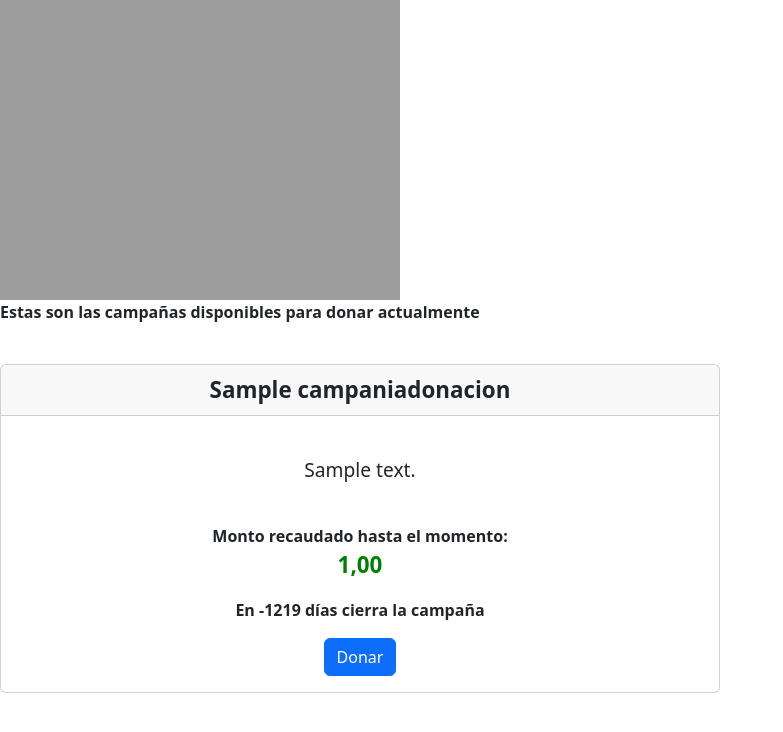
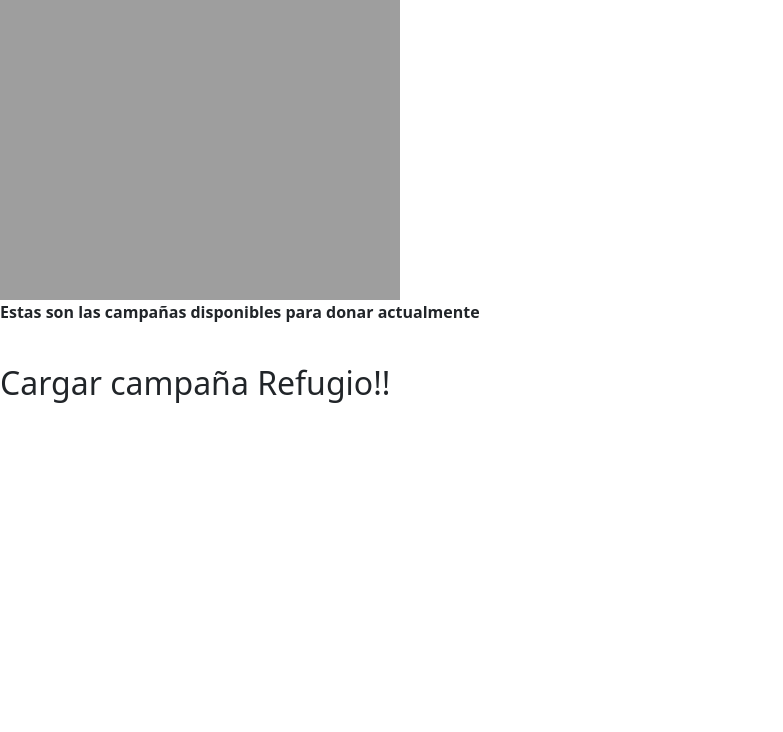
Before and after one commit to inagoy/oh-my-dog, a Django app: page /publicaciones/campanias in a window 1280 px wide. Shown: the top 732 px of the page, without its empty margins (0-783 px from the left). Run offline with Django 4.2, Linux system fonts and the light colour scheme; tables that the repository leaves empty hold one stand-in row (values such as "Sample post").

Commit message:
Ver campañas: consultas y filtros. Cargar campaña: correcciones

```diff
--- a/publicaciones/forms.py
+++ b/publicaciones/forms.py
@@ -39,7 +39,7 @@ class CampaniaDonacionForm(forms.ModelForm):
         model = CampaniaDonacion
         fields = ['nombre', 'descripcion', 'fecha_limite']
         widgets = {
-            "fecha_limite": forms.DateInput(format='%d/%m/%Y', attrs={'type': 'date', 'placeholder': 'dd-mm-yyyy (DOB)', 'class': 'form-control'})
+            "fecha_limite": forms.DateInput(format='%d/%m/%Y', attrs={'type': 'date', 'placeholder': 'dd-mm-yyyy (DOB)', 'class': 'date', })
         }
 
 
--- a/publicaciones/templates/publicaciones/campanias.html
+++ b/publicaciones/templates/publicaciones/campanias.html
@@ -3,13 +3,7 @@
 <link href="{% static 'css/global.css' %}" rel="stylesheet" />
 
 {% if user.is_staff %}
-<a
-  class="btn btn-primary centerObjects w-50 botones"
-  onclick="crear_campania()"
-  role="button"
->
-  Cargar campaña de donación
-</a>
+<a class="btn btn-primary centerObjects w-50 botones" onclick="crear_campania()" role="button">Cargar campaña de donación</a>
 <br />
 {% else %}
 <div class="banner centerObjects" style="height: 4rem">
@@ -19,14 +13,16 @@
 </div>
 {% endif %}
 
+
 {% if campanias %}
 {% for campania in campanias %}
 
-<div class="card text-center card-s centerObjects" style="width:45rem;">
-<!--  border: 2px solid #2699b1;-->
+<div class="card text-center card-s centerObjects" style="width:45rem;">  <!--  border: 2px solid #2699b1;-->
+
   <div class="card-header" style="font-size: 1.4rem; font-weight: bold;">
     {{ campania.nombre }}
   </div>
+
   <div class="card-body">
     <p class="card-text" style="font-size: 1.2rem; padding: 1.5rem">
      {% if campania.descripcion %} {{ campania.descripcion }} {% else %} "" {% endif %}
@@ -37,6 +33,8 @@
     </p>
     {% if campania.dias_restantes == -1 %}
     <p style="font-weight: bold;">Esta campaña es permanente</p>
+    {% elif campania.dias_restantes == 0 %}
+    <p style="font-weight: bold;">La campaña cierra hoy</p>
     {% else %}
     <p style="font-weight: bold;">En {{ campania.dias_restantes }} días cierra la campaña</p>
     {% endif %}
@@ -45,46 +43,19 @@
       class="btn btn-primary botones"
       >Donar</a
     >
+  </div>
 
-  </div>
-  <dialog id="dial_donar{{campania.id}}">
-    <p></p>
-    <form
-      method="POST"
-      action="{% url 'donar' campania_id=campania.id %}"
-    >
-      {% csrf_token %} {{ form.as_p }}
-      <div align="left">
-        <p align="center" style="font-size: 1.4rem; font-weight: bold"> Donar a "{{ campania.nombre }}"</p><br/>
-        <label for="monto">Monto a donar:</label>
-        <input type="number" id="monto" name="Monto" required min="0" step="any"/><br/><br/><br/>
-        <p align="center" style="text-decoration: underline"> Datos de la tarjeta </p>
-        <label for="nro_tarjeta">Número:</label>
-        <input type="number" id="nro_tarjeta" name="NroTarjeta" required min="0"/><br/><br/>
-        <label for="clave_tarjeta">Clave:</label>
-        <input type="number" id="clave_tarjeta" name="ClaveTarjeta" required min="0" max="999"/><br/><br/>
-        <label for="venc_tarjeta">Fecha de vencimiento:</label>
-        <input type="month" id="venc_tarjeta" name="VencimientoTarjeta" required /><br/><br/><br/>
-        <div>
-          <input type="number" id="mes" min="1" max="12" size="2rem" required> <p> / </p> <input type="number" id="año" min="2023" max="9999" size="4" required>
-        </div>
-        <button type="button submit" class="btn btn-primary botones" style="float: right; margin-right: 0.2cm">Donar</button>
-      </div>
-    </form>
-  </dialog>
-  <script>
-    function donar(campania_id) {
-      const element = document.getElementById("dial_donar"+campania_id);
-      element.showModal();
-    }
-  </script>
 </div>
+<br/><br/>
 
-<br/>
 {% endfor %}
+
 {% else %}
 <h2 class="centerObjects"> Cargar campaña Refugio!!</h2>
 {% endif %}
+
+
+
 
 </div>
   <dialog id="dial_crear_campania">
@@ -97,11 +68,11 @@
       <div align="left">
         <p align="center" style="font-size: 1.4rem; font-weight: bold"> Nueva campaña de donación </p><br/>
         <label for="nombre">Nombre:</label>
-        <input type="text" id="nombre" name="Nombre" required="true"/><br/><br/>
+        <input type="text" id="nombre" name="nombre" required/><br/><br/>
         <label for="descripcion">Descripción:</label>
-        <input type="text" id="descripcion" name="Descripcion" required="true"/><br/><br/>
+        <input type="text" id="descripcion" name="descripcion" required/><br/><br/>
         <label for="fecha_limite">Fecha límite para donar:</label>
-        <input type="date" id="fecha_limite" name="FechaLimite" required /><br/><br/><br/>
+        <input type="date" id="fecha_limite" name="fecha_limite"/><br/><br/><br/>
         <button type="button submit" class="btn btn-primary botones" style="float: right; margin-right: 0.2cm">Crear campaña</button>
       </div>
       <script>
--- a/publicaciones/templates/publicaciones/donar.html
+++ b/publicaciones/templates/publicaciones/donar.html
@@ -32,8 +32,6 @@
 
     <br/><br/>
 
-<!--    <a type="submit" class="btn btn-primary botones" href="{% url 'donar' campania_id=campania.id %}">Donar</a>-->
-
     <button type="submit" class="btn btn-primary botones" id="hacer_donacion">Hacer donación</button>
 
   </form>
@@ -47,7 +45,7 @@
     <dialog id="conexion_servidor">
         <div align="center">
             <p style="text-transform:uppercase; font-size: 1.5rem; font-weight: bold">Conectando con</br>el sistema de pagos</p>
-            <img class="animated-gif" id="img" src="{% static 'conexion_servidor.gif' %}" style="width: 300px; height: 300px;">
+            <img class="animated-gif" id="img" src="{% static 'conexion_servidor2.gif' %}" style="width: 300px; height: 300px;">
         </div>
     </dialog>
 
--- a/publicaciones/views.py
+++ b/publicaciones/views.py
@@ -1,8 +1,9 @@
 import time
+from datetime import date
 
 from django.contrib import messages
 from django.shortcuts import render, redirect
-from .forms import AdopcionForm, TarjetaForm, DonacionForm
+from .forms import AdopcionForm, TarjetaForm, DonacionForm, CampaniaDonacionForm
 from .models import Perro
 from publicaciones.models import Adopcion, CampaniaDonacion
 from publicaciones.helpers import enviar_mail_contestar_adopcion
@@ -40,19 +41,25 @@ def donar(request, campania_id=None):
 
 
 def crear_campania(request):
+    form = CampaniaDonacionForm()
     if request.method == 'POST':
         try:
-            CampaniaDonacion.objects.get(nombre=request.POST['Nombre'])
+            CampaniaDonacion.objects.get(nombre=request.POST['nombre'])
             messages.error(request, "La campaña ingresada ya se encuentra en el sistema")
         except CampaniaDonacion.DoesNotExist:
-            campania = CampaniaDonacion.objects.create_campania(request.POST['Nombre'], request.POST['Descripcion'], request.POST['FechaLimite'])
-            campania.save()
-            messages.success(request, "Se ha creado la campaña de donación")
-    return redirect("campanias")
+            form = CampaniaDonacionForm(request.POST)
+            if form.is_valid():
+                campania = CampaniaDonacion.objects.create_campania(form.cleaned_data['nombre'], form.cleaned_data['descripcion'], form.cleaned_data['fecha_limite'])
+                campania.save()
+                messages.success(request, "Se ha creado la campaña de donación")
+    return redirect('campanias')
 
 
 def campanias(request):
-    campanias = CampaniaDonacion.objects.all()
+    campanias_sin_limite = CampaniaDonacion.objects.filter(fecha_limite__isnull=True).order_by("id")
+    campanias_con_limite = CampaniaDonacion.objects.filter(fecha_limite__isnull=False).order_by("-id")
+    campanias_cumplen = [obj for obj in campanias_con_limite if obj.dias_restantes() >= 0]
+    campanias = list(campanias_sin_limite) + list(campanias_cumplen)
     return render(request, 'publicaciones/campanias.html', {'campanias': campanias})
 
 
```
